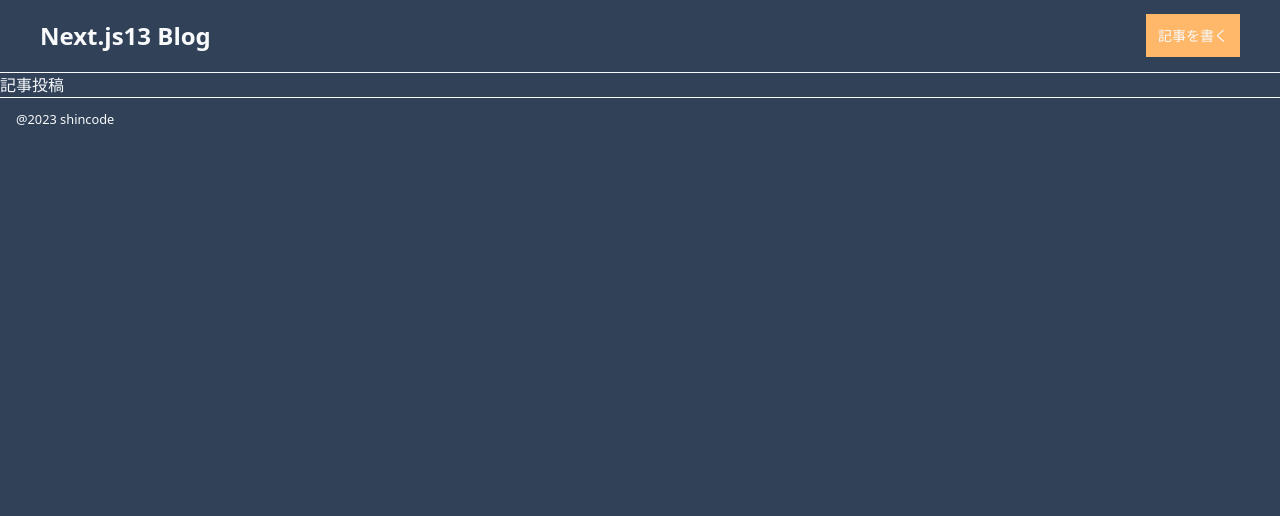
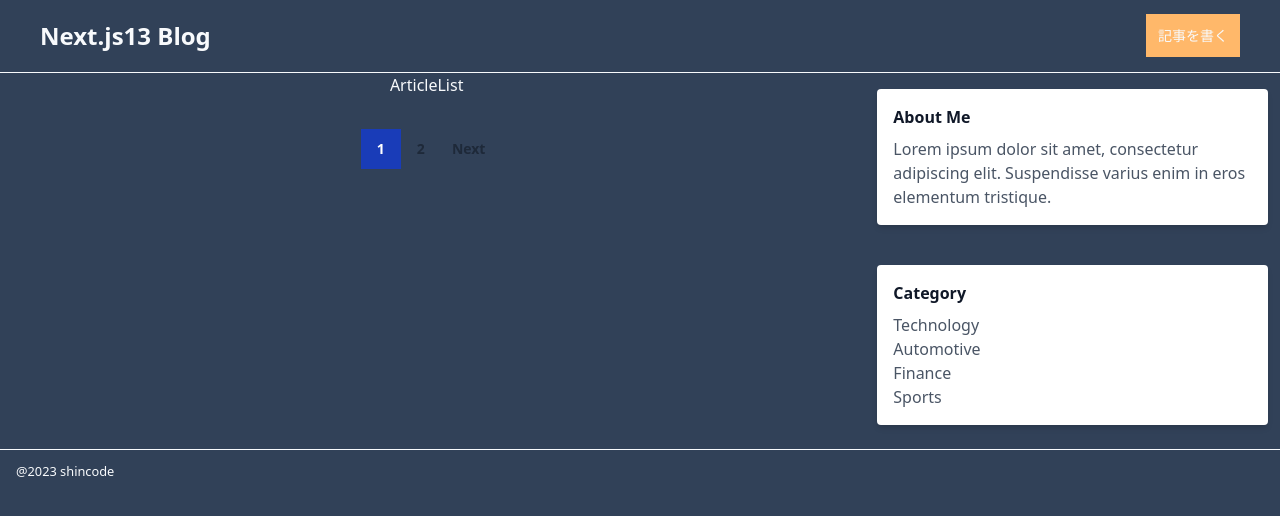
Before and after one commit to box-7/udemy-nextjs13-tailwind-blog, a Next.js app: page / in a window 1280 px wide. Shown: the top 516 px of the page. Built offline with nearby package versions, Linux system fonts and the light colour scheme.

Commit message:
Add page.tsxの中身を記述、sectionを追加

```diff
--- /dev/null
+++ b/src/app/components/ArticleList.tsx
@@ -0,0 +1,9 @@
+import React from 'react'
+
+const ArticleList = () => {
+  return (
+    <div>ArticleList</div>
+  )
+}
+
+export default ArticleList
--- a/src/app/page.tsx
+++ b/src/app/page.tsx
@@ -1,8 +1,67 @@
 import Image from "next/image";
+import ArticleList from "./components/ArticleList";
 
 export default function Home() {
-  return (
-<div>記事投稿</div>
+        return (
+                // {/* <div>記事投稿</div> */ }
 
-  );
+                <>
+
+                        < div className="md:flex" >
+                                {/* 横幅の2/3のサイズ
+                                        flex flex-col items-center は「縦並びのFlexboxで、子要素を中央揃えにする」*/}
+                                <section className="w-full md:w-2/3 flex flex-col items-center px-3">
+                                        <ArticleList />
+                                        <div className="flex items-center py-8">
+                                                <a
+                                                        href="#"
+                                                        className="h-10 w-10 bg-blue-800 hover:bg-blue-600 font-semibold text-white text-sm flex items-center justify-center"
+                                                >
+                                                        1
+                                                </a>
+                                                <a
+                                                        href="#"
+                                                        className="h-10 w-10 font-semibold text-gray-800 hover:bg-blue-600 hover:text-white text-sm flex items-center justify-center"
+                                                >
+                                                        2
+                                                </a>
+                                                <a
+                                                        href="#"
+                                                        className="h-10 w-10 font-semibold text-gray-800 hover:text-gray-900 text-sm flex items-center justify-center ml-3"
+                                                >
+                                                        Next <i className="fas fa-arrow-right ml-2"></i>
+                                                </a>
+                                        </div>
+                                </section>
+
+                                {/* 1/3のサイズ */}
+                                <aside className="w-full md:w-1/3 flex flex-col items-center px-3 md:pl-6">
+                                        <div className="bg-white shadow-md rounded p-4 mb-6 mt-4">
+                                                <h3 className="font-bold text-gray-900 mb-2">About Me</h3>
+                                                <p className="text-gray-600">
+                                                        Lorem ipsum dolor sit amet, consectetur adipiscing elit. Suspendisse
+                                                        varius enim in eros elementum tristique.
+                                                </p>
+                                        </div>
+                                        <div className="bg-white shadow-md rounded p-4 mb-6 mt-4 w-full">
+                                                <h3 className="font-bold text-gray-900 mb-2">Category</h3>
+                                                <ul className="text-gray-600 mt-2">
+                                                        <li>
+                                                                <a href="#">Technology</a>
+                                                        </li>
+                                                        <li>
+                                                                <a href="#">Automotive</a>
+                                                        </li>
+                                                        <li>
+                                                                <a href="#">Finance</a>
+                                                        </li>
+                                                        <li>
+                                                                <a href="#">Sports</a>
+                                                        </li>
+                                                </ul>
+                                        </div>
+                                </aside>
+                        </div >
+                </>
+        );
 }
```
